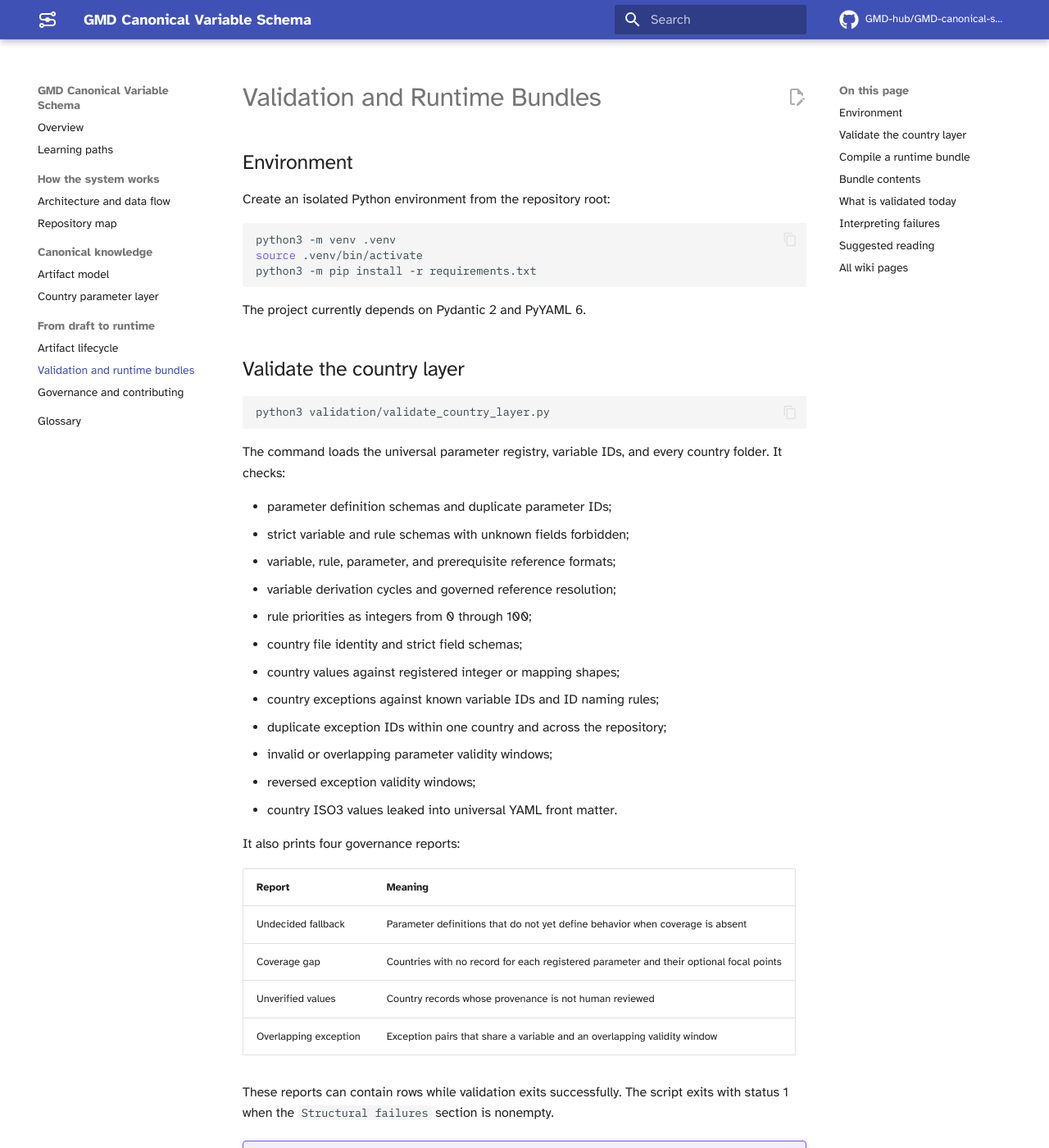
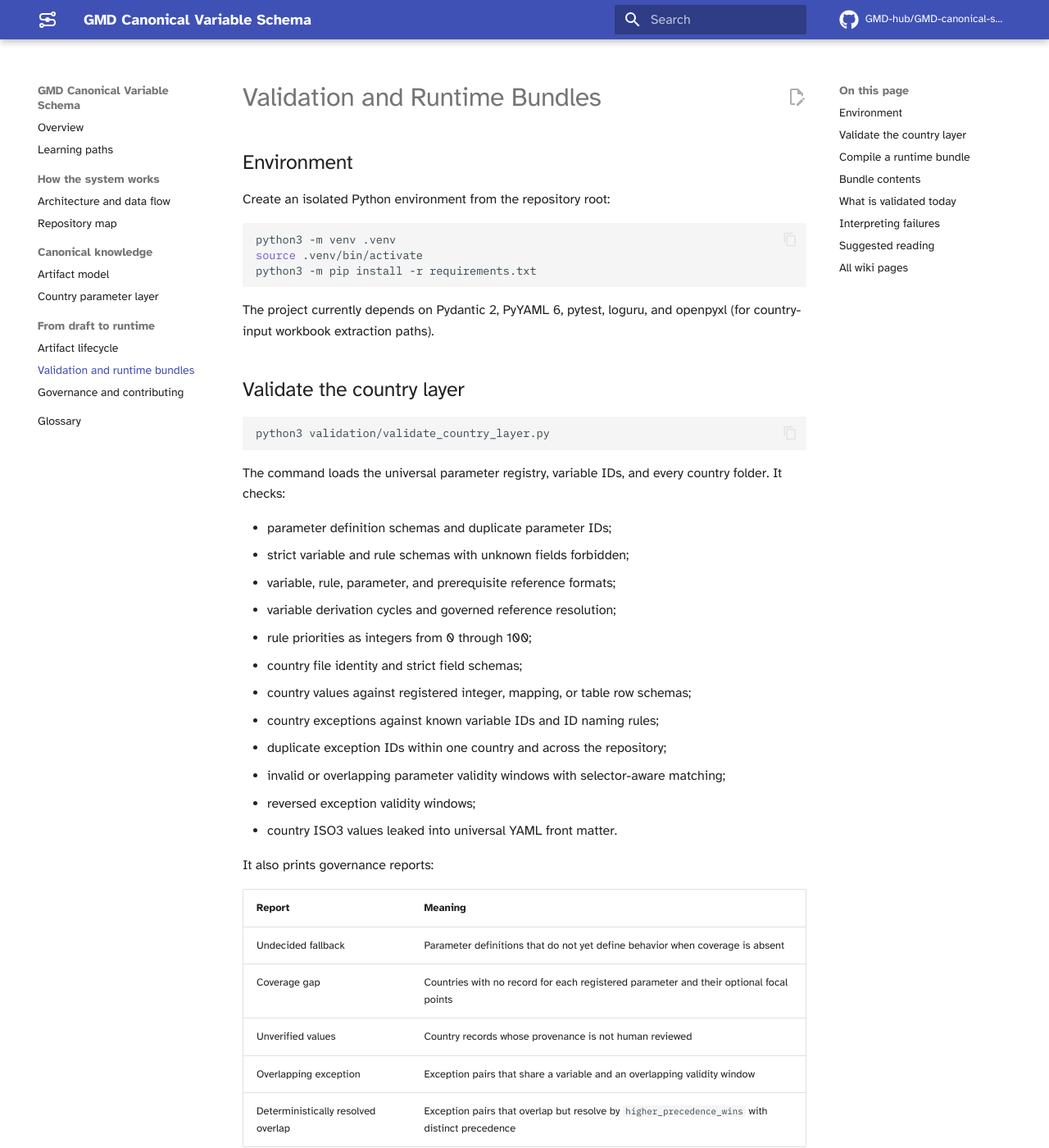
Before and after one commit to GMD-hub/GMD-canonical-schema, an MkDocs documentation site: the page built from wiki/Validation-and-Builds.md, in a window 1280 px wide and 1400 px high. Shown: the whole window at 82% size. Built offline with MkDocs 1.6.1 and Material for MkDocs 9.7.7, drawn with Linux system fonts in a browser that asks for light colours; comment, search, counter and statistics services are not loaded; some of the changed text lies outside the part shown.

Commit message:
docs(country-parameters): align schema and extraction structure documentation

````diff
--- a/wiki/Validation-and-Builds.md
+++ b/wiki/Validation-and-Builds.md
@@ -10,7 +10,8 @@
 python3 -m pip install -r requirements.txt
 ```
 
-The project currently depends on Pydantic 2 and PyYAML 6.
+The project currently depends on Pydantic 2, PyYAML 6, pytest, loguru, and
+openpyxl (for country-input workbook extraction paths).
 
 ## Validate the country layer
 
@@ -27,14 +28,14 @@
 - variable derivation cycles and governed reference resolution;
 - rule priorities as integers from 0 through 100;
 - country file identity and strict field schemas;
-- country values against registered integer or mapping shapes;
+- country values against registered integer, mapping, or table row schemas;
 - country exceptions against known variable IDs and ID naming rules;
 - duplicate exception IDs within one country and across the repository;
-- invalid or overlapping parameter validity windows;
+- invalid or overlapping parameter validity windows with selector-aware matching;
 - reversed exception validity windows;
 - country ISO3 values leaked into universal YAML front matter.
 
-It also prints four governance reports:
+It also prints governance reports:
 
 | Report | Meaning |
 |---|---|
@@ -42,9 +43,12 @@
 | Coverage gap | Countries with no record for each registered parameter and their optional focal points |
 | Unverified values | Country records whose provenance is not human reviewed |
 | Overlapping exception | Exception pairs that share a variable and an overlapping validity window |
+| Deterministically resolved overlap | Exception pairs that overlap but resolve by `higher_precedence_wins` with distinct precedence |
 
 These reports can contain rows while validation exits successfully. The
 script exits with status 1 when the `Structural failures` section is nonempty.
+Overlapping exceptions without deterministic conflict handling are structural
+failures.
 
 !!! example "Structural failure versus governance report"
   A country record whose mapping omits the required `primary` key is a
@@ -58,6 +62,13 @@
 
 ```sh
 python3 build/compile_bundle.py PER 2019
+```
+
+Optional selectors can be provided to include only records whose selector
+key-value pairs match the active runtime context:
+
+```sh
+python3 build/compile_bundle.py PER 2019 --selector survey_type=income --selector rural_only=true
 ```
 
 Arguments are an uppercase three-letter ISO3 code and an optional integer
````
Also changed, not shown: README.md (+4 -1 lines), country-parameters/README.md (+6 -0 lines), wiki/Country-Parameter-Layer.md (+11 -0 lines), wiki/Governance-and-Contributing.md (+3 -3 lines), wiki/Repository-Map.md (+2 -2 lines).
